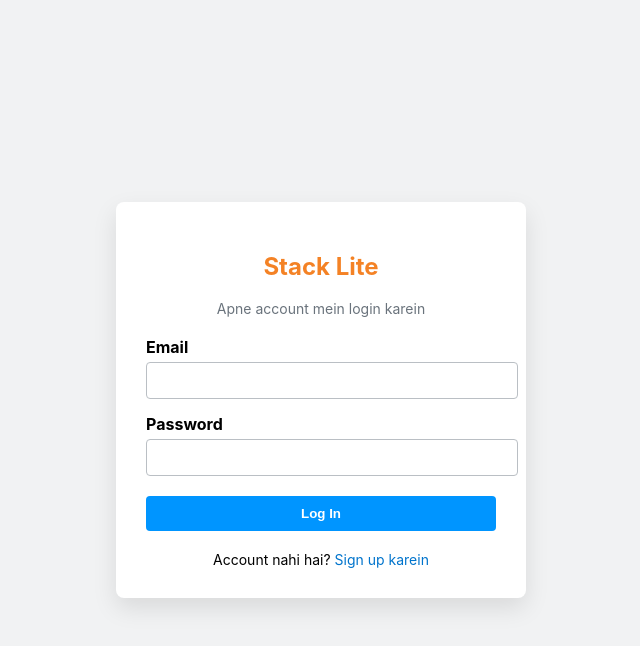
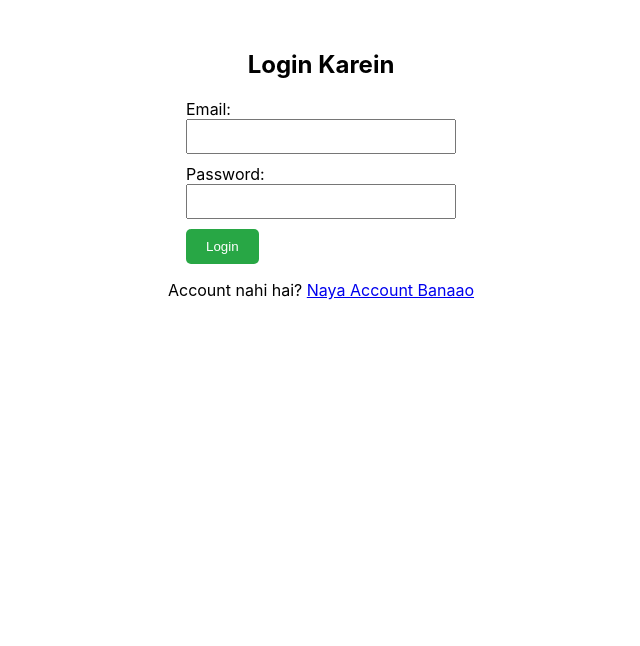
Before and after one commit to bawadkarchakrdhar-droid/So-Lite-, a React (Create React App) app in the folder frontend/: page /login in a window 1280 px wide. Shown: the top 646 px of the page, without its empty margins (319-959 px from the left). Built offline with nearby package versions, Linux system fonts and the light colour scheme.

Commit message:
fixed map error

```diff
--- a/frontend/src/Login.js
+++ b/frontend/src/Login.js
@@ -1,77 +1,71 @@
-import React, { useState } from 'react';
-import axios from 'axios';
-import { useNavigate, Link } from 'react-router-dom';
+import React, { useState } from "react";
+import { useNavigate, Link } from "react-router-dom"; // Navigation ke liye
 
 const Login = () => {
-    const [email, setEmail] = useState('');
-    const [password, setPassword] = useState('');
+    const [email, setEmail] = useState("");
+    const [password, setPassword] = useState("");
     const navigate = useNavigate();
 
     const handleLogin = async (e) => {
         e.preventDefault();
+
         try {
-            const res = await axios.post('https://so-lite-backend.onrender.com/api', {
-                email,
-                password
+            // Aapka Live Backend URL
+            const response = await fetch("https://so-lite-backend.onrender.com/login", {
+                method: "POST",
+                headers: {
+                    "Content-Type": "application/json",
+                },
+                body: JSON.stringify({ email, password }),
             });
 
-            // 1. Token aur User Details ko LocalStorage mein save karna
-            localStorage.setItem('token', res.data.token);
-            localStorage.setItem('username', res.data.user.username);
-            localStorage.setItem('userId', res.data.user.id); // YE LINE SABSE IMP HAI
+            const data = await response.json();
 
-            alert("Bhai, Login Successful! ✅");
-            navigate('/dashboard'); // Login ke baad Dashboard pe bhej dega
-        } catch (err) {
-            console.error(err);
-            alert(err.response?.data?.msg || "Login failed! Password check karo.");
+            if (response.ok) {
+                alert("Welcome! Login Successful ✅");
+                // Login ke baad user ko dashboard ya home par bhej do
+                navigate("/");
+            } else {
+                // Agar password galat ho ya user na mile
+                alert(data.message || "error.");
+            }
+        } catch (error) {
+            console.error("Login Error:", error);
+            alert("Server connect nahi ho raha. 1 minute wait karke firse try karo!");
         }
     };
 
     return (
-        <div style={{ display: 'flex', justifyContent: 'center', alignItems: 'center', height: '100vh', backgroundColor: '#f1f2f3' }}>
-            <div style={{ width: '350px', padding: '30px', backgroundColor: 'white', borderRadius: '8px', boxShadow: '0 10px 25px rgba(0,0,0,0.1)' }}>
-
-                <div style={{ textAlign: 'center', marginBottom: '20px' }}>
-                    <h2 style={{ color: '#f48225' }}>Stack Lite</h2>
-                    <p style={{ color: '#6a737c', fontSize: '14px' }}>Apne account mein login karein</p>
-                </div>
-
-                <form onSubmit={handleLogin}>
-                    <div style={{ marginBottom: '15px' }}>
-                        <label style={{ display: 'block', fontWeight: 'bold', marginBottom: '5px' }}>Email</label>
+        <div style={{ textAlign: "center", marginTop: "50px" }}>
+            <h2>Login Karein</h2>
+            <form onSubmit={handleLogin} style={{ display: "inline-block", textAlign: "left" }}>
+                <div style={{ marginBottom: "10px" }}>
+                    <label>Email:</label><br />
                     <input
                         type="email"
-                            style={{ width: '100%', padding: '10px', borderRadius: '4px', border: '1px solid #babfc4' }}
                         value={email}
                         onChange={(e) => setEmail(e.target.value)}
                         required
+                        style={{ padding: "8px", width: "250px" }}
                     />
                 </div>
-
-                    <div style={{ marginBottom: '20px' }}>
-                        <label style={{ display: 'block', fontWeight: 'bold', marginBottom: '5px' }}>Password</label>
+                <div style={{ marginBottom: "10px" }}>
+                    <label>Password:</label><br />
                     <input
                         type="password"
-                            style={{ width: '100%', padding: '10px', borderRadius: '4px', border: '1px solid #babfc4' }}
                         value={password}
                         onChange={(e) => setPassword(e.target.value)}
                         required
+                        style={{ padding: "8px", width: "250px" }}
                     />
                 </div>
-
-                    <button
-                        type="submit"
-                        style={{ width: '100%', padding: '10px', backgroundColor: '#0095ff', color: 'white', border: 'none', borderRadius: '4px', cursor: 'pointer', fontWeight: 'bold' }}
-                    >
-                        Log In
+                <button type="submit" style={{ padding: "10px 20px", cursor: "pointer", backgroundColor: "#28a745", color: "white", border: "none", borderRadius: "5px" }}>
+                    Login
                 </button>
             </form>
-
-                <div style={{ marginTop: '20px', textAlign: 'center', fontSize: '14px' }}>
-                    Account nahi hai? <Link to="/signup" style={{ color: '#0074cc', textDecoration: 'none' }}>Sign up karein</Link>
-                </div>
-            </div>
+            <p>
+                Account nahi hai? <Link to="/signup">Naya Account Banaao</Link>
+            </p>
         </div>
     );
 };
```
Also changed, not shown: frontend/src/QuestionDetail.js (+62 -45 lines). Lines whose indentation alone changed are shown as unchanged.
